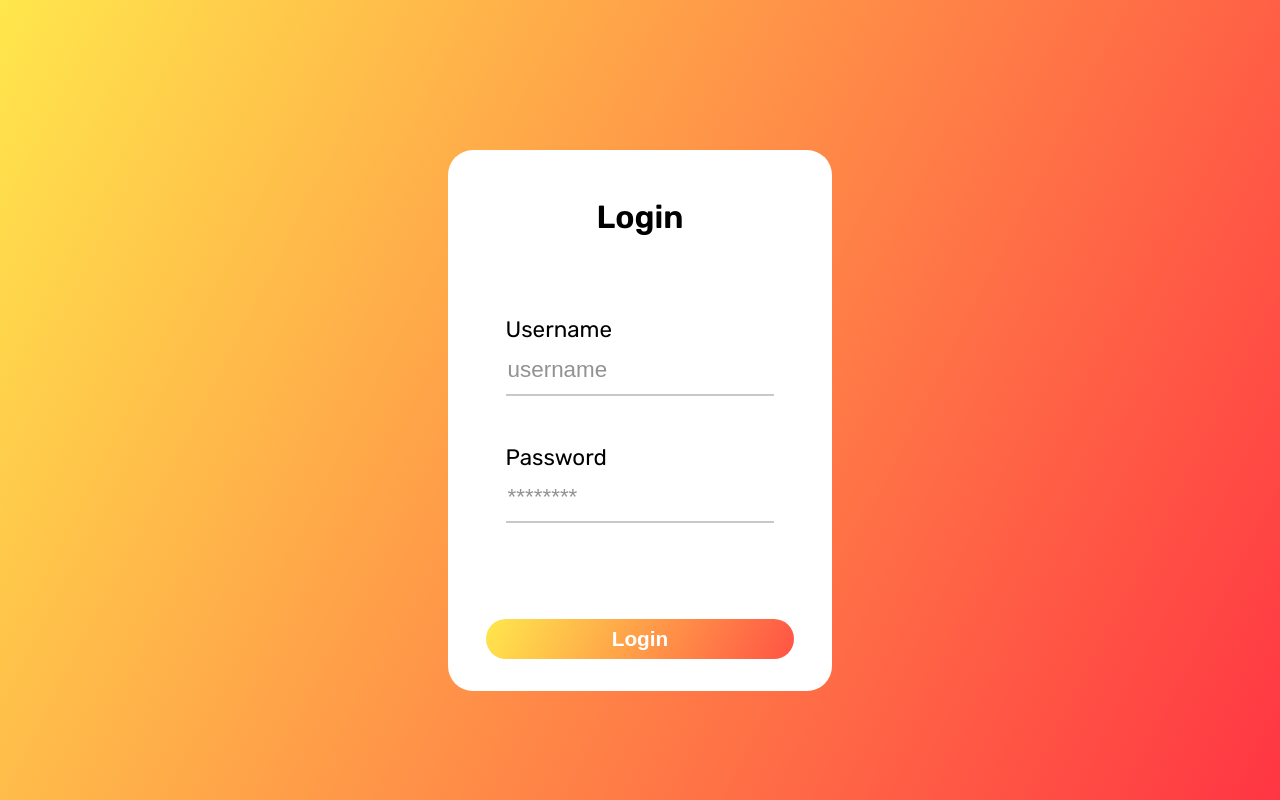
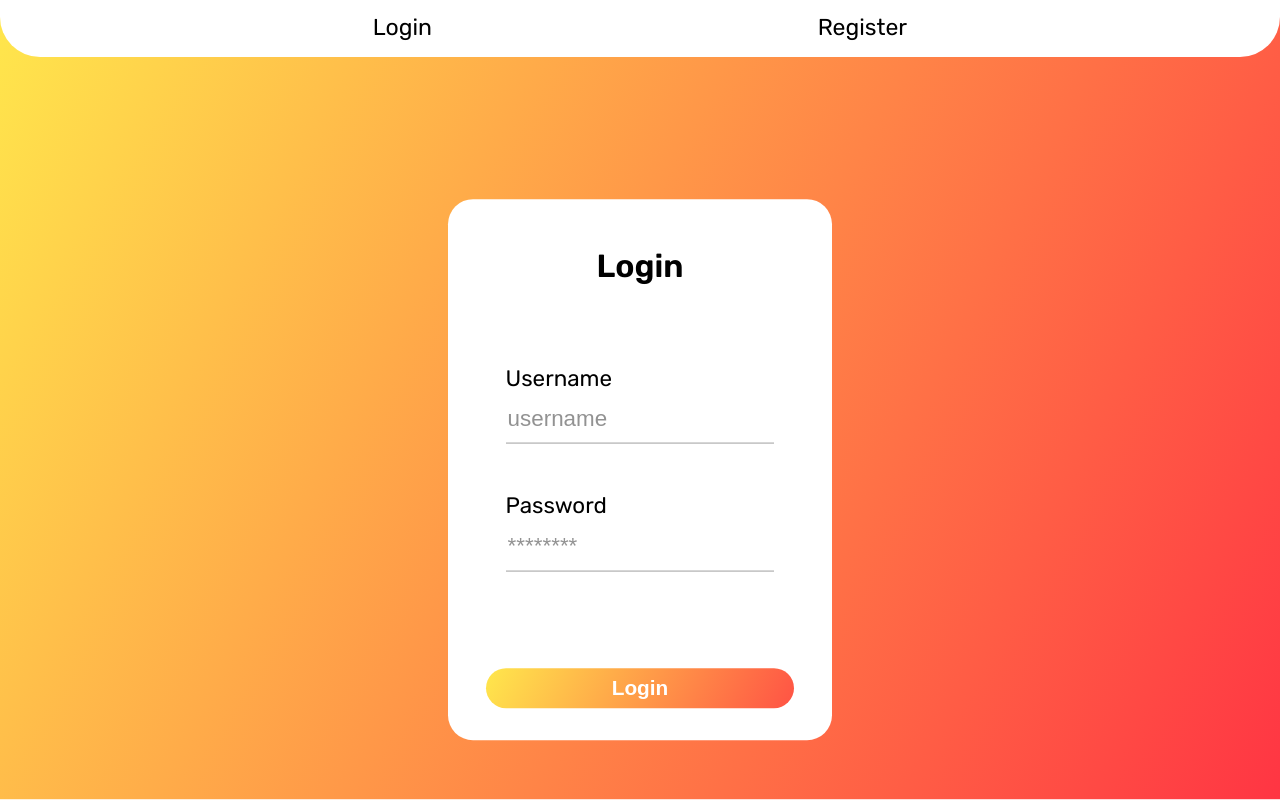
Before and after one commit to Simeon0302/QuizGame, a React (Create React App) app in the folder quiz-game/: page /login in a window 1280 px wide. Built offline with nearby package versions, Linux system fonts and the light colour scheme; no server answers.

Commit message:
Added styles for the navbar. Cofigured the login and register styles to work with the navbar styles.

```diff
--- a/quiz-game/src/components/Navbar/Navbar.jsx
+++ b/quiz-game/src/components/Navbar/Navbar.jsx
@@ -2,18 +2,18 @@ import React, {useContext} from "react";
 import { Link } from "react-router-dom";
 import LoggedUserDisplayer from "../LoggedUserDisplayer/LoggedUserDisplayer";
 import {UserAuthContext} from "../UserAuth";
-import "./navbar.css";
+import styles from "./navbar.module.css";
 
 function Navbar() {
     const {isAuth} = useContext(UserAuthContext);
 
     return (
-        <div id="navbar">
-            {!isAuth && <div className="navbar-item"><Link className="navbar-link" to="/login">Login</Link></div>}
-            {!isAuth && <div className="navbar-item"><Link className="navbar-link" to="/register">Register</Link></div>}
-            {isAuth && <div className="navbar-item"><Link className="navbar-link" to="/">Home</Link></div>}
-            {isAuth && <div className="navbar-item"><LoggedUserDisplayer /></div>}
-            {isAuth && <div className="navbar-item"><Link className="navbar-link" to="/logout">Logout</Link></div>}
+        <div id={styles.navbar}>
+            {!isAuth && <div className={styles.navbarItem}><Link className={styles.navbarLink} to="/login">Login</Link></div>}
+            {!isAuth && <div className={styles.navbarItem}><Link className={styles.navbarLink} to="/register">Register</Link></div>}
+            {isAuth && <div className={styles.navbarItem}><Link className={styles.navbarLink} to="/">Home</Link></div>}
+            {isAuth && <div className={styles.navbarItem}><LoggedUserDisplayer /></div>}
+            {isAuth && <div className={styles.navbarItem}><Link className={styles.navbarLink} to="/logout">Logout</Link></div>}
         </div>
     )
 }
--- a/quiz-game/src/components/Navbar/navbar.css
+++ /dev/null
@@ -1,19 +0,0 @@
-#navbar {
-    display: flex;
-    flex-direction: row;
-    justify-content: space-evenly;
-    align-items: center;
-    width: 100%;
-    margin: 0px;
-    padding: 0px;
-}
-
-.navbar-item {
-    padding: 10px;
-}
-
-.navbar-item .navbar-link {
-    text-decoration: none;
-    color: black;
-    font-size: 23px;
-}
--- /dev/null
+++ b/quiz-game/src/components/Navbar/navbar.module.css
@@ -0,0 +1,30 @@
+#navbar {
+    display: flex;
+    flex-direction: row;
+    justify-content: space-evenly;
+    align-items: center;
+    width: 100%;
+    margin: 0px;
+    padding: 0px;
+    position: relative;
+    z-index: 10;
+    background-color: white;
+    border-bottom-left-radius: 40px;
+    border-bottom-right-radius: 40px;
+}
+
+.navbarItem {
+    margin: 0;
+    padding: 0.8rem 0.8rem 1rem;
+}
+
+.navbarItem:hover {
+    background-color: rgb(233, 233, 233);
+    border-radius: 8px;
+}
+
+.navbarItem .navbarLink {
+    text-decoration: none;
+    font-size: 23px;
+    color: black;
+}
--- a/quiz-game/src/pages/Login/login.module.css
+++ b/quiz-game/src/pages/Login/login.module.css
@@ -2,7 +2,7 @@
     height: 100%;
     width: 100%;
     position: absolute;
-    transform: translateY(-48px);
+    transform: translateY(-57.8px);
     background-image: linear-gradient(117deg, rgba(255, 231, 76, 1) 0%, rgba(255, 53, 67, 1) 100%);
 }
 
@@ -10,7 +10,7 @@
     max-width: 450px;
     min-width: 350px;
     width: 30%;
-    margin: 150px auto;
+    margin: 200px auto;
     background-color: white;
     border-radius: 25px;
     transition: box-shadow 0.35s ease-in;
--- a/quiz-game/src/pages/Register/register.module.css
+++ b/quiz-game/src/pages/Register/register.module.css
@@ -2,7 +2,7 @@
     height: 100%;
     width: 100%;
     position: absolute;
-    transform: translateY(-48px);
+    transform: translateY(-57.8px);
     background-image: linear-gradient(117deg, rgba(255, 231, 76, 1) 0%, rgba(255, 53, 67, 1) 100%);
 }
 
@@ -10,7 +10,7 @@
     max-width: 450px;
     min-width: 350px;
     width: 30%;
-    margin: 150px auto;
+    margin: 200px auto;
     background-color: white;
     border-radius: 25px;
     transition: box-shadow 0.35s ease-in;
```
